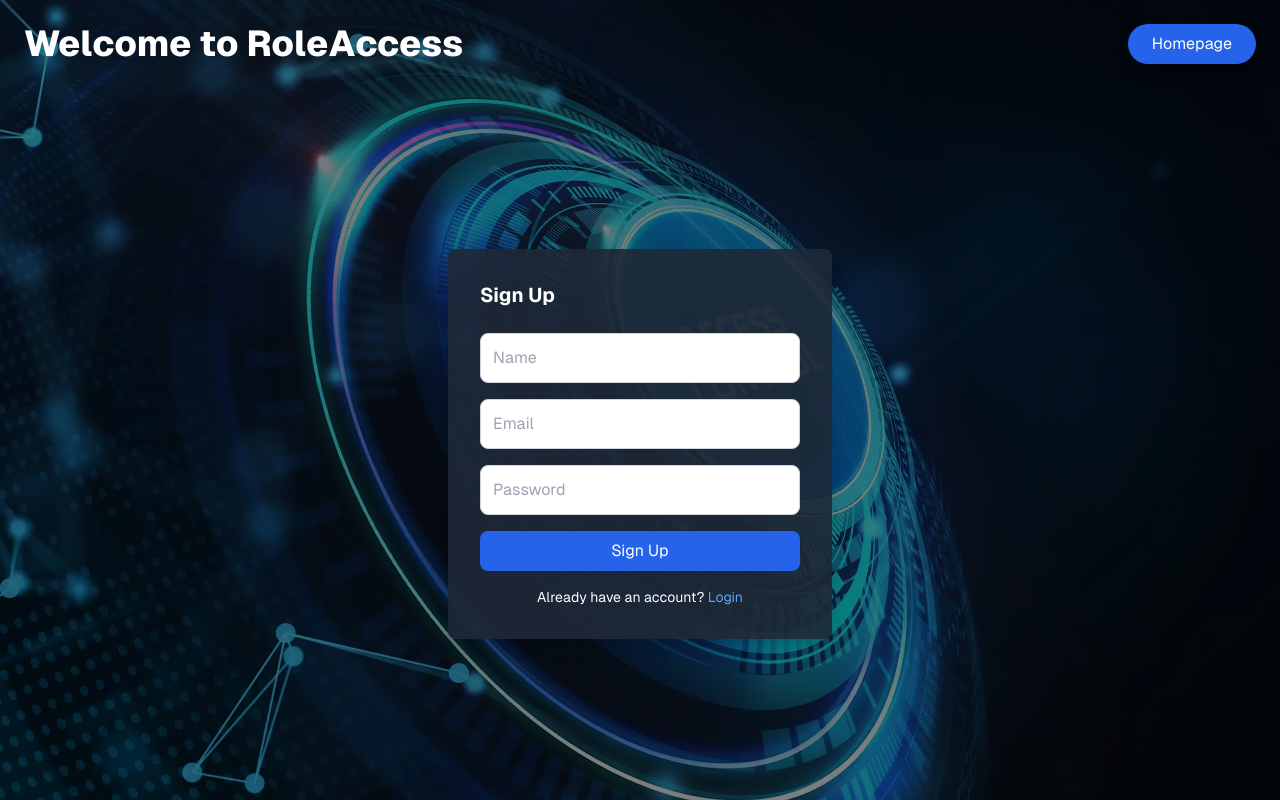
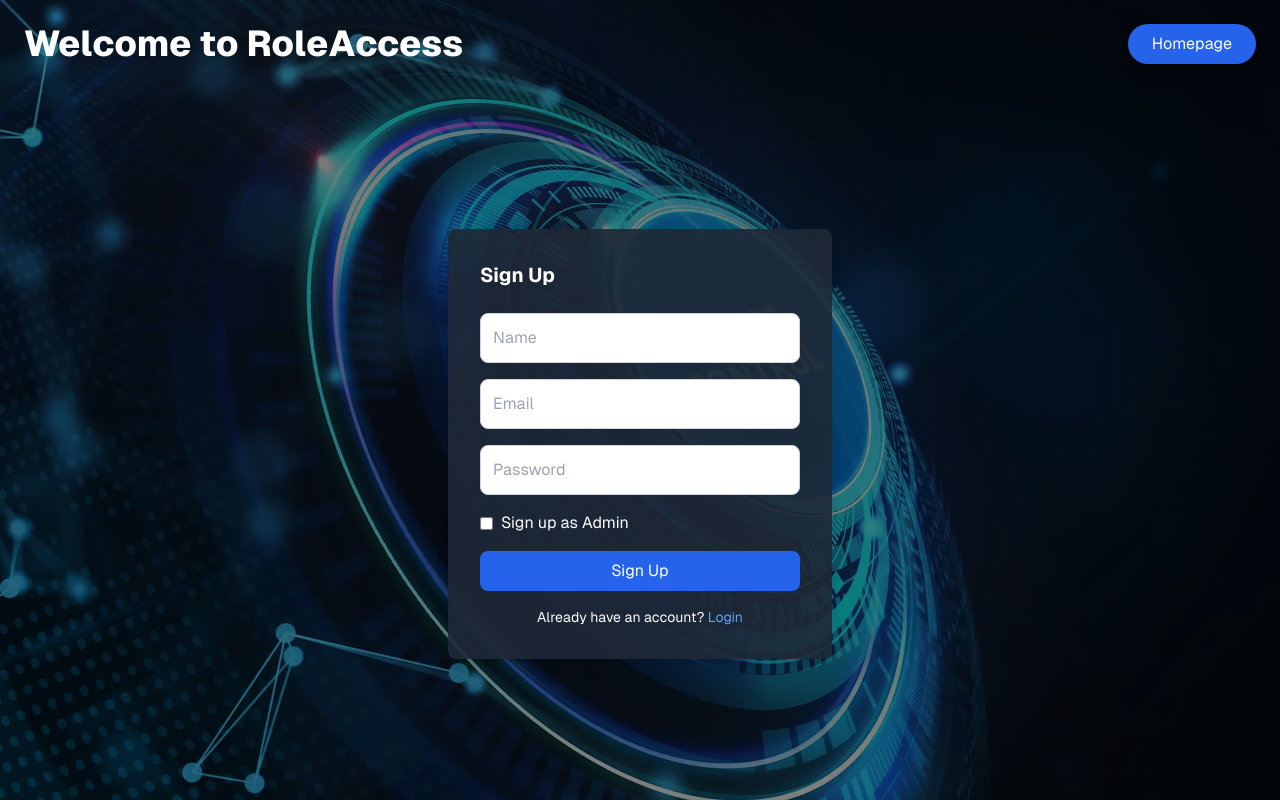
Before and after one commit to Sajal072004/rbac-system, a Next.js app: page /signup in a window 1280 px wide. Built offline with nearby package versions, Linux system fonts and the light colour scheme.

Commit message:
[feat]: implemented all the features

```diff
--- a/app/signup/page.js
+++ b/app/signup/page.js
@@ -10,13 +10,22 @@ export default function Signup() {
   const [password, setPassword] = useState("");
   const [name, setName] = useState(""); // New state for name
   const [error, setError] = useState("");
+  const [isAdmin, setIsAdmin] = useState(false); // State to track if user wants to sign up as an admin
   const router = useRouter();
 
   const handleSignup = async () => {
     try {
+      const requestBody = {
+        email,
+        password,
+        name,
+        // Conditionally include roleId if the user is signing up as an admin
+        ...(isAdmin && { roleId: 1 }),
+      };
+
       const response = await fetch("/api/auth/register", {
         method: "POST",
-        body: JSON.stringify({ email, password, name }), // Send name in request body
+        body: JSON.stringify(requestBody), // Send the request body including roleId if admin
         headers: {
           "Content-Type": "application/json",
         },
@@ -27,7 +36,7 @@ export default function Signup() {
       if (response.ok) {
         // Store the auth token (JWT or similar) in localStorage or cookie
         localStorage.setItem("authToken", data.token);
-        localStorage.setItem('userId', data.user.id);
+        localStorage.setItem("userId", data.user.id);
         router.push("/dashboard");
       } else {
         setError(data.error || "Signup failed. Please try again.");
@@ -87,6 +96,21 @@ export default function Signup() {
               placeholder="Password"
               className="mb-4 text-black"
             />
+
+            {/* Admin Signup Checkbox */}
+            <div className="mb-4 flex items-center">
+              <input
+                type="checkbox"
+                id="admin"
+                checked={isAdmin}
+                onChange={(e) => setIsAdmin(e.target.checked)}
+                className="mr-2"
+              />
+              <label htmlFor="admin" className="text-white">
+                Sign up as Admin
+              </label>
+            </div>
+
             <Button onClick={handleSignup} className="w-full">
               Sign Up
             </Button>
```
